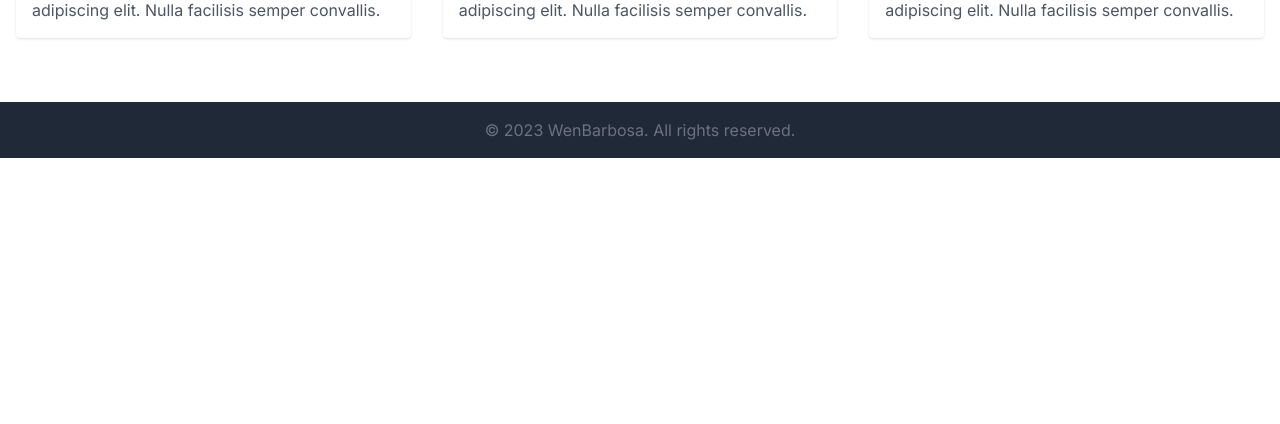
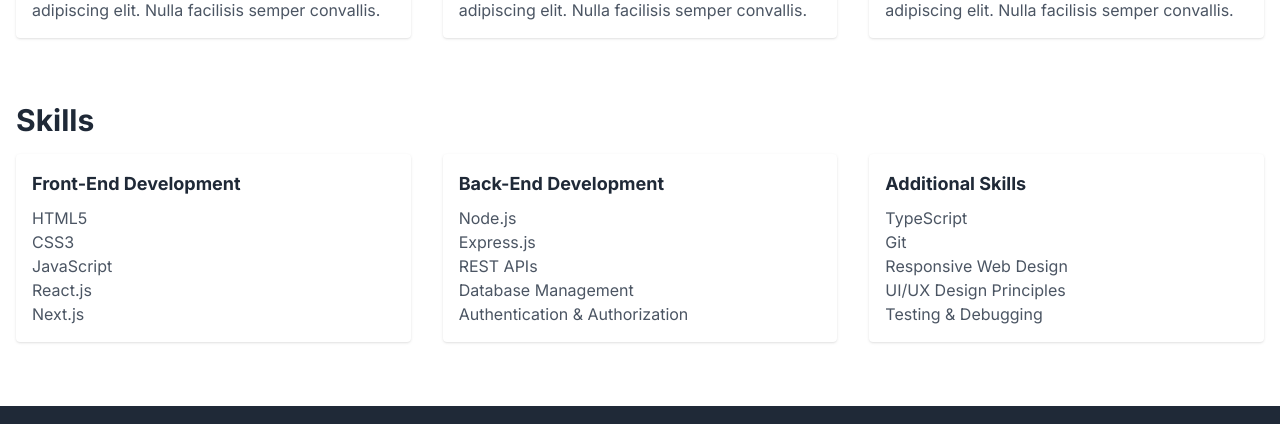
Before and after one commit to wenblack/portfolio-next-ts, a Next.js app: page / in a window 1280 px wide. Shown: the part 1198-1622 px from the top of the page. Before the commit the page ends 1356 px from the top, so only its background shows below. Built offline with nearby package versions, Linux system fonts and the light colour scheme.

Commit message:
✅ Created first SkillsSection  layout  ✅

```diff
--- a/src/app/page.tsx
+++ b/src/app/page.tsx
@@ -3,6 +3,7 @@ import {Header} from '@/components/Header';
 import {Footer} from '@/components/Footer';
 import {Project} from '@/components/Project';
 import { AboutMe } from '@/components/AboutMe';
+import { Skills } from '@/components/Skills';
 
 const App = () => {
   return (
@@ -19,6 +20,7 @@ const App = () => {
       </header>
       <AboutMe/>
       <Project />
+      <Skills/>
       <Footer />
     </div>
   );
--- /dev/null
+++ b/src/components/Skills.tsx
@@ -0,0 +1,41 @@
+export function Skills ()  {
+  return (
+    <section className="py-8">
+      <div className="container mx-auto px-4">
+        <h2 className="text-3xl text-gray-800 font-bold mb-4">Skills</h2>
+        <div className="grid grid-cols-1 sm:grid-cols-2 md:grid-cols-3 gap-8">
+          <div className="bg-white p-4 shadow rounded">
+            <h4 className="text-lg text-gray-800 font-bold mb-2">Front-End Development</h4>
+            <ul className="text-gray-600">
+              <li>HTML5</li>
+              <li>CSS3</li>
+              <li>JavaScript</li>
+              <li>React.js</li>
+              <li>Next.js</li>
+            </ul>
+          </div>
+          <div className="bg-white p-4 shadow rounded">
+            <h4 className="text-lg text-gray-800 font-bold mb-2">Back-End Development</h4>
+            <ul className="text-gray-600">
+              <li>Node.js</li>
+              <li>Express.js</li>
+              <li>REST APIs</li>
+              <li>Database Management</li>
+              <li>Authentication & Authorization</li>
+            </ul>
+          </div>
+          <div className="bg-white p-4 shadow rounded">
+            <h4 className="text-lg text-gray-800 font-bold mb-2">Additional Skills</h4>
+            <ul className="text-gray-600">
+              <li>TypeScript</li>
+              <li>Git</li>
+              <li>Responsive Web Design</li>
+              <li>UI/UX Design Principles</li>
+              <li>Testing & Debugging</li>
+            </ul>
+          </div>
+        </div>
+      </div>
+    </section>
+  );
+};
```
